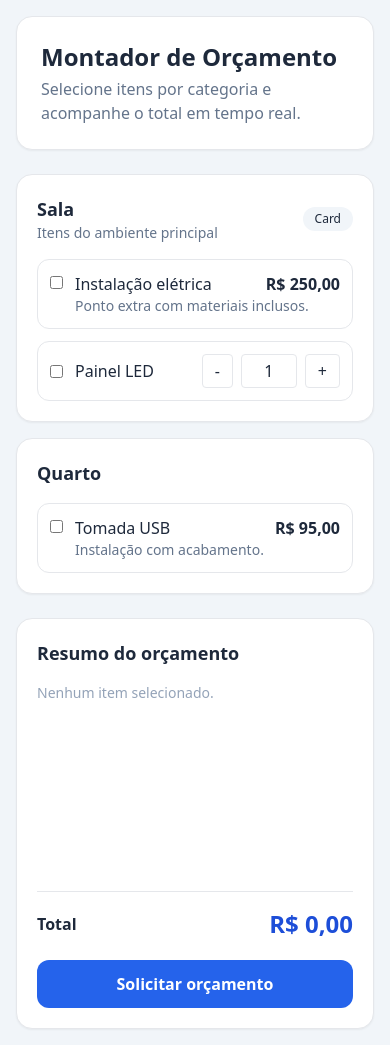
After one commit to CristiamMatos-1/cm, a PHP site: page /cm/app/Views/admin/orcamento_layout_interativo.php in a window 390 px wide. The commit adds this page. Run offline with PHP 8.4, Linux system fonts and the light colour scheme; some libraries are stand-ins or nearby versions.

Commit message:
Add responsive budget authorization layout
Co-authored-by: Copilot App <223556219+Copilot@users.noreply.github.com>

```diff
--- a/app/Controllers/AdminController.php
+++ b/app/Controllers/AdminController.php
@@ -264,7 +264,8 @@ class AdminController extends Controller {
             'descricao' => Security::sanitizeInput($_POST['descricao'] ?? ''),
             'valor_pecas' => $valor_pecas,
             'valor_mao_obra' => $valor_mao_obra,
-            'valor' => $valor_total
+            'valor_total' => $valor_total,
+            'data_validade' => !empty($_POST['data_validade']) ? $_POST['data_validade'] : null
         ];
 
         if ($dados['cliente_id'] && $dados['titulo']) {
--- /dev/null
+++ b/app/Views/admin/orcamento_layout_interativo.php
@@ -0,0 +1,131 @@
+<!DOCTYPE html>
+<html lang="pt-BR">
+<head>
+    <meta charset="UTF-8">
+    <meta name="viewport" content="width=device-width, initial-scale=1.0">
+    <title>Layout Interativo de Orçamento</title>
+    <script src="https://cdn.tailwindcss.com"></script>
+</head>
+<body class="bg-slate-100 text-slate-800">
+<main class="max-w-7xl mx-auto p-4 sm:p-6 lg:p-8">
+    <div class="grid lg:grid-cols-3 gap-6">
+        <section class="lg:col-span-2 space-y-6">
+            <header class="bg-white rounded-2xl shadow-sm border p-6">
+                <h1 class="text-2xl sm:text-3xl font-bold">Montador de Orçamento</h1>
+                <p class="text-slate-500 mt-1">Selecione itens por categoria e acompanhe o total em tempo real.</p>
+            </header>
+
+            <div class="space-y-4">
+                <article class="bg-white rounded-2xl shadow-sm border p-5">
+                    <div class="flex items-center justify-between mb-4">
+                        <div>
+                            <h2 class="text-lg font-semibold">Sala</h2>
+                            <p class="text-sm text-slate-500">Itens do ambiente principal</p>
+                        </div>
+                        <span class="text-xs bg-slate-100 px-3 py-1 rounded-full">Card</span>
+                    </div>
+                    <div class="space-y-3">
+                        <label class="flex items-start gap-3 p-3 rounded-xl border hover:bg-slate-50">
+                            <input type="checkbox" class="mt-1 item-check" data-group="Sala" data-name="Instalação elétrica" data-price="250">
+                            <div class="flex-1">
+                                <div class="flex justify-between gap-4">
+                                    <span class="font-medium">Instalação elétrica</span>
+                                    <span class="font-semibold">R$ 250,00</span>
+                                </div>
+                                <p class="text-sm text-slate-500">Ponto extra com materiais inclusos.</p>
+                            </div>
+                        </label>
+                        <div class="flex items-center justify-between p-3 rounded-xl border hover:bg-slate-50">
+                            <label class="flex items-center gap-3">
+                                <input type="checkbox" class="item-check" data-group="Sala" data-name="Painel LED" data-price="180">
+                                <span class="font-medium">Painel LED</span>
+                            </label>
+                            <div class="flex items-center gap-2">
+                                <button type="button" class="px-3 py-1 rounded border qty-minus" data-target="qty-led">-</button>
+                                <input id="qty-led" type="text" value="1" class="w-14 text-center border rounded py-1" readonly>
+                                <button type="button" class="px-3 py-1 rounded border qty-plus" data-target="qty-led">+</button>
+                            </div>
+                        </div>
+                    </div>
+                </article>
+
+                <article class="bg-white rounded-2xl shadow-sm border p-5">
+                    <h2 class="text-lg font-semibold mb-4">Quarto</h2>
+                    <div class="space-y-3">
+                        <label class="flex items-start gap-3 p-3 rounded-xl border hover:bg-slate-50">
+                            <input type="checkbox" class="mt-1 item-check" data-group="Quarto" data-name="Tomada USB" data-price="95">
+                            <div class="flex-1">
+                                <div class="flex justify-between gap-4">
+                                    <span class="font-medium">Tomada USB</span>
+                                    <span class="font-semibold">R$ 95,00</span>
+                                </div>
+                                <p class="text-sm text-slate-500">Instalação com acabamento.</p>
+                            </div>
+                        </label>
+                    </div>
+                </article>
+            </div>
+        </section>
+
+        <aside class="lg:col-span-1">
+            <div class="bg-white rounded-2xl shadow-sm border p-5 lg:sticky lg:top-6">
+                <h3 class="text-lg font-semibold mb-4">Resumo do orçamento</h3>
+                <div id="summary" class="space-y-3 text-sm text-slate-600 min-h-48"></div>
+                <div class="mt-4 pt-4 border-t flex items-center justify-between">
+                    <span class="font-semibold">Total</span>
+                    <span id="total" class="text-2xl font-bold text-blue-700">R$ 0,00</span>
+                </div>
+                <button class="w-full mt-5 rounded-xl bg-blue-600 hover:bg-blue-700 text-white font-semibold py-3">
+                    Solicitar orçamento
+                </button>
+            </div>
+        </aside>
+    </div>
+</main>
+
+<script>
+const checks = document.querySelectorAll('.item-check');
+const summary = document.getElementById('summary');
+const total = document.getElementById('total');
+
+function renderSummary() {
+  const groups = {};
+  let sum = 0;
+  checks.forEach((check) => {
+    if (!check.checked) return;
+    const group = check.dataset.group;
+    const price = Number(check.dataset.price || 0);
+    const qtyInput = document.getElementById('qty-led');
+    const qty = qtyInput ? Number(qtyInput.value || 1) : 1;
+    const itemTotal = price * qty;
+    sum += itemTotal;
+    if (!groups[group]) groups[group] = [];
+    groups[group].push(`${check.dataset.name} — R$ ${itemTotal.toFixed(2).replace('.', ',')}`);
+  });
+
+  summary.innerHTML = Object.keys(groups).length
+    ? Object.entries(groups).map(([group, items]) => `
+        <div class="rounded-xl border p-3">
+          <div class="font-semibold text-slate-800 mb-2">${group}</div>
+          <ul class="space-y-1">${items.map(item => `<li>${item}</li>`).join('')}</ul>
+        </div>`).join('')
+    : '<p class="text-slate-400">Nenhum item selecionado.</p>';
+
+  total.textContent = `R$ ${sum.toFixed(2).replace('.', ',')}`;
+}
+
+checks.forEach((check) => check.addEventListener('change', renderSummary));
+document.querySelectorAll('.qty-plus,.qty-minus').forEach((btn) => {
+  btn.addEventListener('click', () => {
+    const input = document.getElementById(btn.dataset.target);
+    let value = Number(input.value || 1);
+    value = btn.classList.contains('qty-plus') ? value + 1 : Math.max(1, value - 1);
+    input.value = value;
+    renderSummary();
+  });
+});
+
+renderSummary();
+</script>
+</body>
+</html>
```
Also changed, not shown: app/Views/admin/orcamentos_list.php (+7 -5 lines), app/Views/auth/autorizar_orcamento.php (+56 -86 lines).
